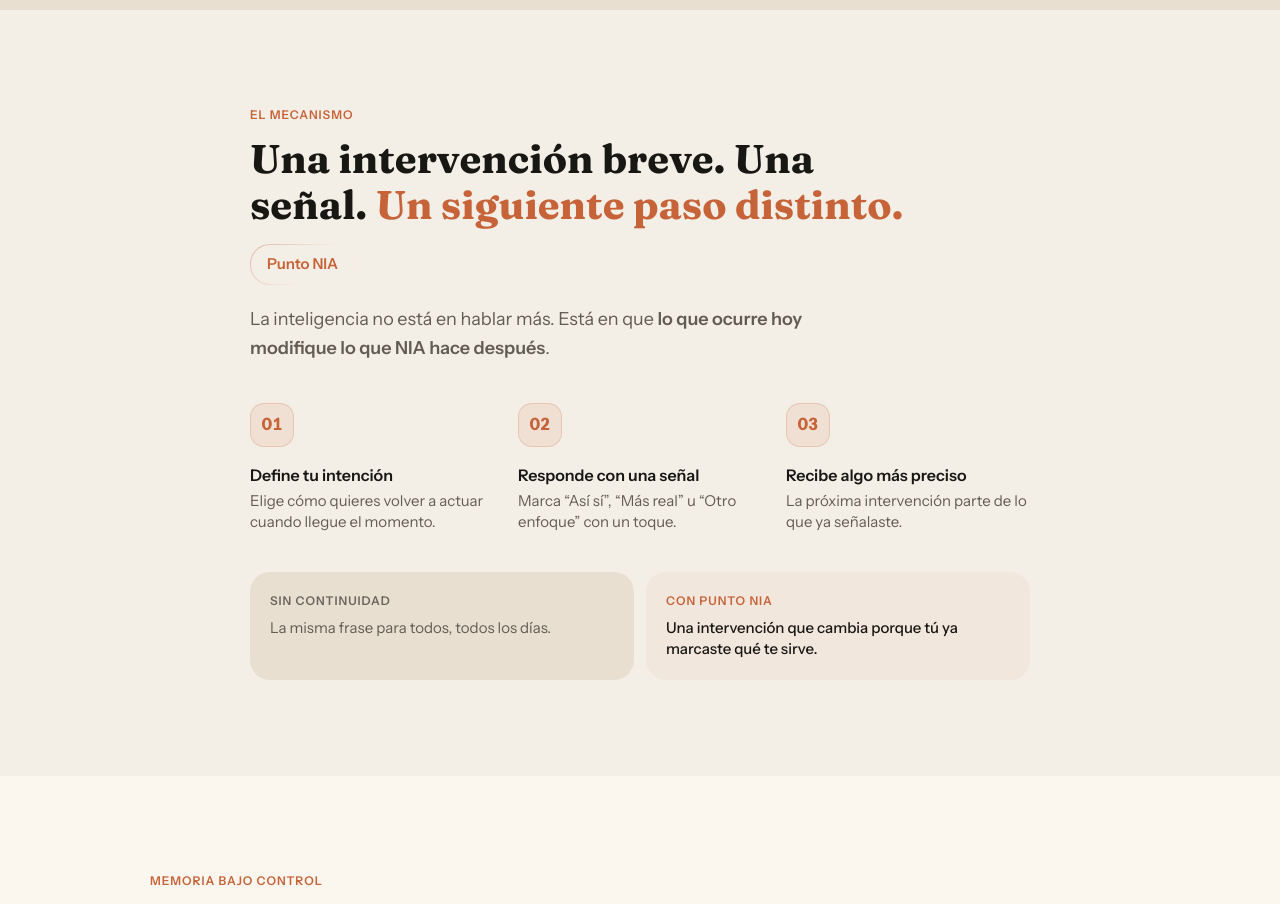
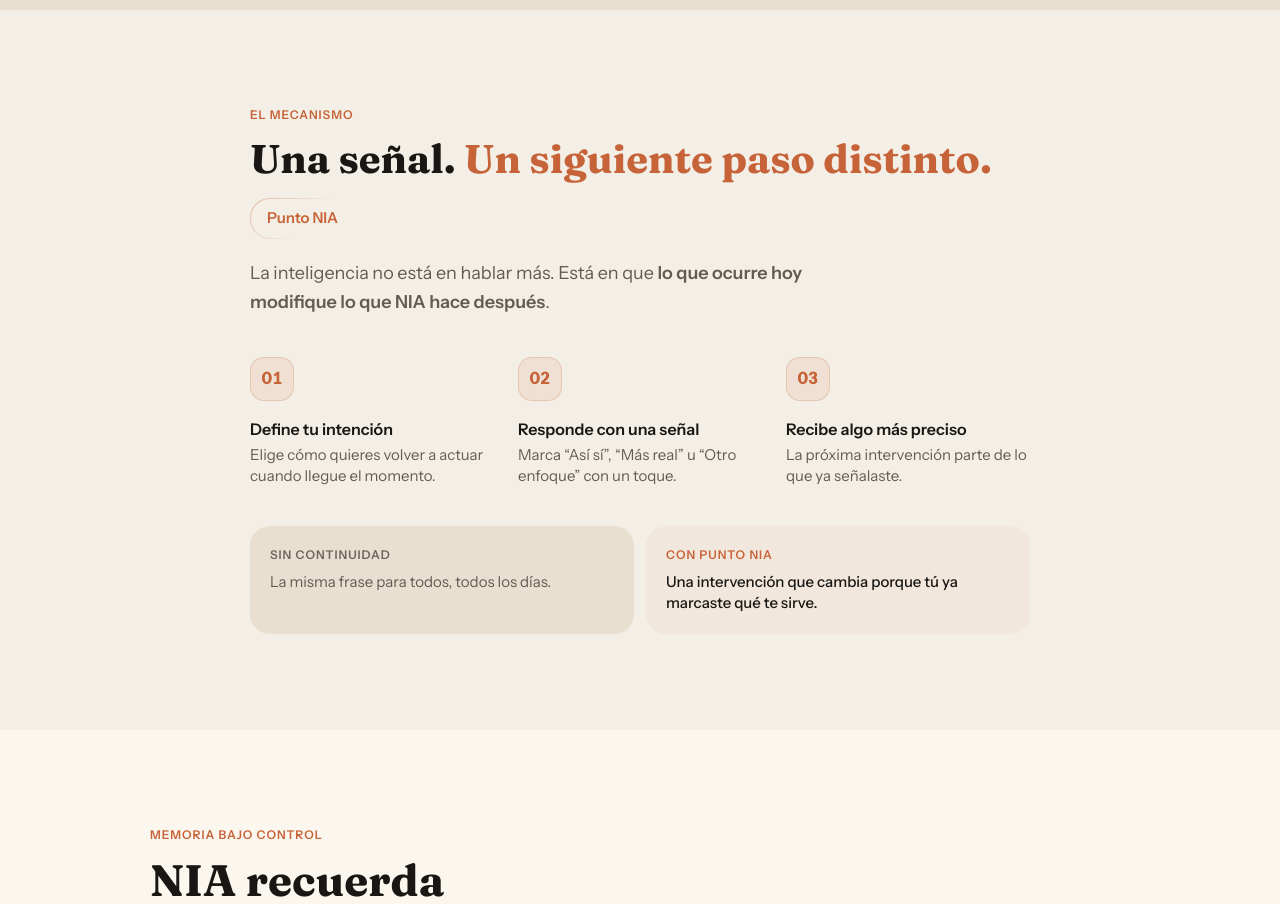
Before and after one commit to germanospinaroa/NIA, a Next.js app: page / in a window 1280 px wide. Shown: the part 2380-3284 px from the top of the page. Built offline with nearby package versions, Linux system fonts and the light colour scheme.

Commit message:
fix: cerrar verificacion movil de landing

```diff
--- a/app/page.tsx
+++ b/app/page.tsx
@@ -122,7 +122,7 @@ export default function Home() {
       <Problema titulo="¿Te suena?" preguntas={[{ icon: MessageSquareQuote, textoMarked: 'Sabes cómo quieres actuar, pero al llegar el momento [b]vuelves a dudar[/b].' }, { icon: ArrowDown, textoMarked: 'Guardas frases, escuchas podcasts o abres ChatGPT para [b]volver a empezar[/b].' }, { icon: Sparkles, textoMarked: 'Lo que ayer te ayudó hoy ya suena [b]demasiado genérico[/b].' }]} />
       <Agitacion frases={['No te falta información: te falta algo que aparezca cuando [b]ya estás dentro del momento[/b].', 'Otra frase bonita puede acompañarte un minuto. Pero no cambia lo que recibes [acento]mañana[/acento].']} contraste={{ labelHoy: 'Lo que pasa ahora', hoy: 'Encuentras una frase, la pruebas, y al día siguiente todo vuelve a empezar.', labelFuturo: 'Lo que cambia con NIA', futuro: 'Una señal pequeña modifica el lenguaje y el enfoque de la próxima intervención.' }} />
       <AdaptationDemo />
-      <Solucion tituloMarked="Una intervención breve. Una señal. [acento]Un siguiente paso distinto.[/acento]" mecanismo="Punto NIA" bigIdeaMarked="La inteligencia no está en hablar más. Está en que [b]lo que ocurre hoy modifique lo que NIA hace después[/b]." pasos={[{ titulo: 'Define tu intención', detalle: 'Elige cómo quieres volver a actuar cuando llegue el momento.' }, { titulo: 'Responde con una señal', detalle: 'Marca “Así sí”, “Más real” u “Otro enfoque” con un toque.' }, { titulo: 'Recibe algo más preciso', detalle: 'La próxima intervención parte de lo que ya señalaste.' }]} antesDespues={{ labelAntes: 'Sin continuidad', antes: 'La misma frase para todos, todos los días.', labelDespues: 'Con Punto NIA', despues: 'Una intervención que cambia porque tú ya marcaste qué te sirve.' }} />
+      <Solucion tituloMarked="Una señal. [acento]Un siguiente paso distinto.[/acento]" mecanismo="Punto NIA" bigIdeaMarked="La inteligencia no está en hablar más. Está en que [b]lo que ocurre hoy modifique lo que NIA hace después[/b]." pasos={[{ titulo: 'Define tu intención', detalle: 'Elige cómo quieres volver a actuar cuando llegue el momento.' }, { titulo: 'Responde con una señal', detalle: 'Marca “Así sí”, “Más real” u “Otro enfoque” con un toque.' }, { titulo: 'Recibe algo más preciso', detalle: 'La próxima intervención parte de lo que ya señalaste.' }]} antesDespues={{ labelAntes: 'Sin continuidad', antes: 'La misma frase para todos, todos los días.', labelDespues: 'Con Punto NIA', despues: 'Una intervención que cambia porque tú ya marcaste qué te sirve.' }} />
       <MemorySection />
       <SectionShell id="chatgpt" elevacion="base" ariaLabel="NIA frente a ChatGPT"><div className="mx-auto grid max-w-[920px] gap-8 md:grid-cols-[0.8fr_1.2fr] md:items-center"><div><Kicker>NO ES OTRA CONVERSACIÓN</Kicker><h2 className="mt-2 text-balance text-[31px] font-bold leading-[1.1] [font-family:var(--font-display)] md:text-[44px]">Menos esfuerzo que abrir ChatGPT y explicar todo otra vez.</h2></div><div className="rounded-[var(--radius-card)] bg-[var(--surface)] p-6 shadow-[var(--shadow-1)] md:p-8"><div className="flex items-center gap-3 text-[var(--accent)]"><MessageSquareQuote size={20} aria-hidden="true" /><span className="text-[12px] font-bold uppercase tracking-[0.12em]">La diferencia</span></div><p className="mt-5 text-[18px] leading-relaxed text-[var(--text-primary)]">NIA no te pide construir un prompt ni sostener una sesión. Tú das una señal pequeña; lo que recibes después se vuelve más relevante.</p></div></div></SectionShell>
       <TrialSection />
```
Also changed, not shown: 2 other files (tests, documents, lock files or other folders).
